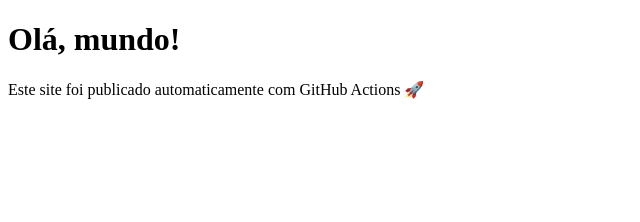
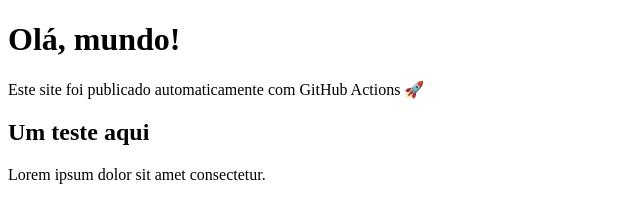
Before and after one commit to CarlinhosGerminare/site-ci-cd, a plain HTML site: page index.html in a window 1280 px wide. Shown: the whole page, without its empty margins (0-640 px from the left). Drawn offline with Linux system fonts and the light colour scheme.

Commit message:
testando o site

```diff
--- a/index.html
+++ b/index.html
@@ -6,5 +6,7 @@
 <body>
   <h1>Olá, mundo!</h1>
   <p>Este site foi publicado automaticamente com GitHub Actions 🚀</p>
+  <h2>Um teste aqui</h2>
+  <p>Lorem ipsum dolor sit amet consectetur.</p>
 </body>
 </html>
```
